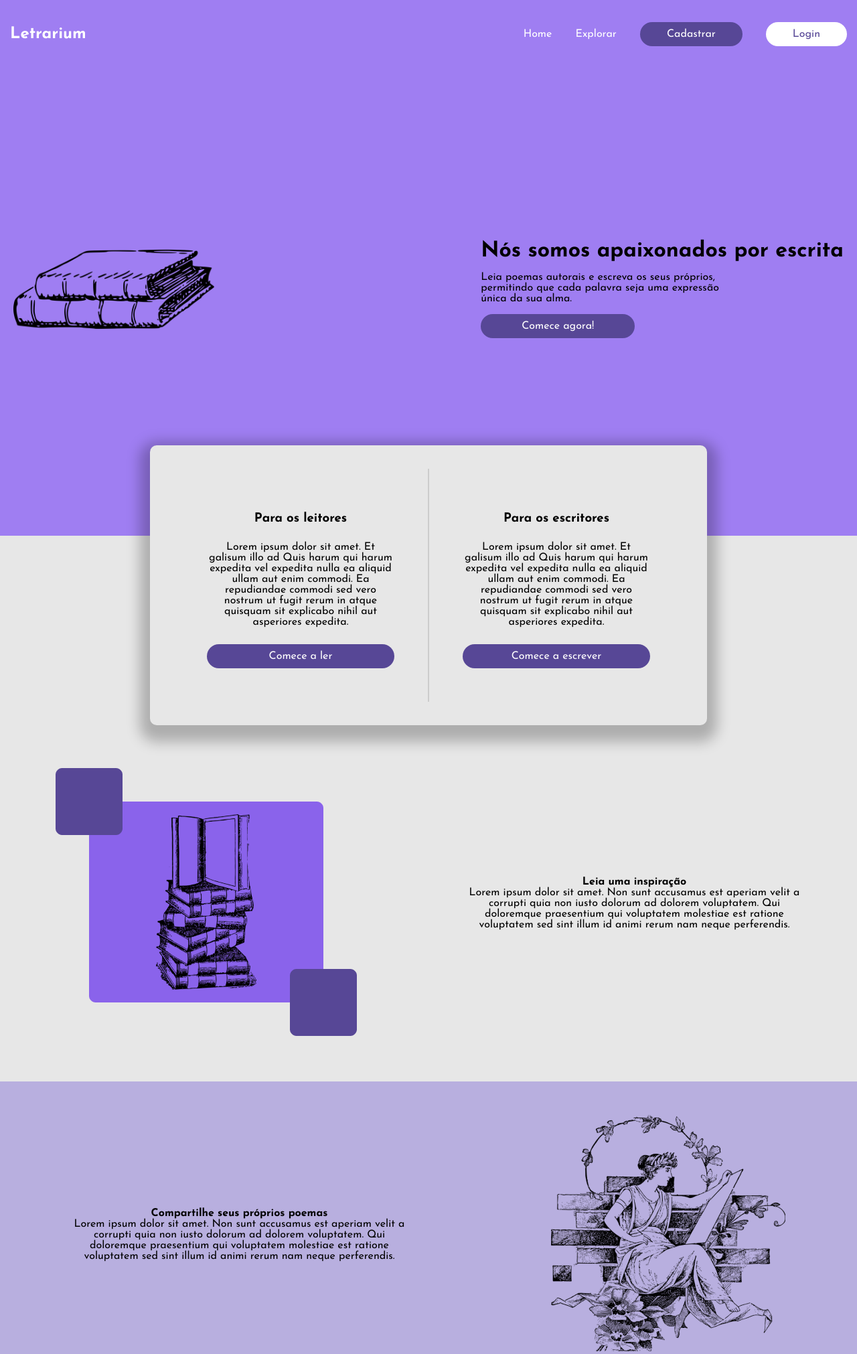
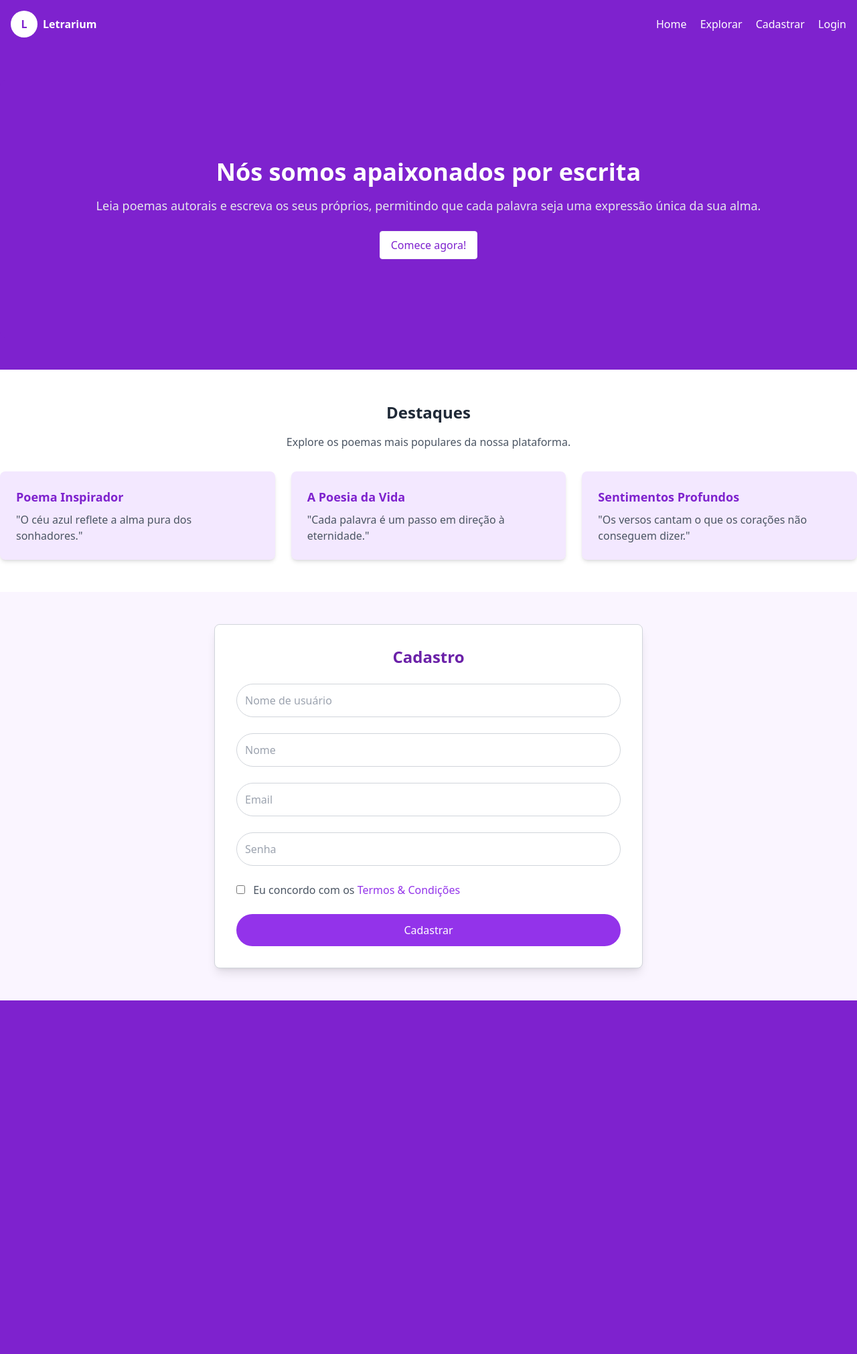
Before and after one commit to delacerdaq/Letrarium, a PHP site: page /Letrarium/view/index.php in a window 1280 px wide. Shown: the top 2022 px of the page at 67% size. After the commit the page ends 1494 px from the top, so only its background shows below. Run offline with PHP 8.4, Linux system fonts and the light colour scheme; some libraries are stand-ins or nearby versions.

Commit message:
responsive landing page

```diff
--- a/view/index.php
+++ b/view/index.php
@@ -27,151 +27,156 @@ if ($_SERVER['REQUEST_METHOD'] == 'POST') {
 <head>
     <meta charset="UTF-8">
     <meta name="viewport" content="width=device-width, initial-scale=1.0">
+    <link href="https://fonts.googleapis.com/css2?family=Josefin+Sans:wght@300;400;500;600&display=swap" rel="stylesheet">
     <title>Landing Page</title>
-    <link rel="stylesheet" href="../css/style.css">
+    <script src="https://cdn.tailwindcss.com"></script>
+    <style>
+        .carousel {
+            display: flex;
+            transition: transform 0.5s ease-in-out;
+        }
+        .carousel-container {
+            position: relative;
+            overflow: hidden;
+        }
+    </style>
 </head>
 
-<body>
+<body class="bg-gray-50 text-gray-800">
 
-    <div id="header">
-        <nav id="nav-bar">
-            <div id="logo">
-                <img src="" alt="">
-                <p>Letrarium</p>
+    <!-- Header -->
+    <header class="bg-purple-700 text-white p-4">
+        <nav class="flex justify-between items-center container mx-auto">
+            <div class="flex items-center space-x-2">
+                <div class="bg-white rounded-full h-10 w-10 flex items-center justify-center">
+                    <p class="text-purple-700 font-bold">L</p>
                 </div>
+                <p class="font-semibold">Letrarium</p>
+            </div>
+            <div class="space-x-4">
+                <a href="#" class="hover:text-gray-300">Home</a>
+                <a href="#" class="hover:text-gray-300">Explorar</a>
+                <a href="#" class="hover:text-gray-300">Cadastrar</a>
+                <a href="../view/login.php" class="hover:text-gray-300">Login</a>
+            </div>
+        </nav>
+    </header>
 
-            <div class="links">
-                <a href="">Home</a>
-                <a href="">Explorar</a>
-                <a id="cadastrar" href="">Cadastrar</a>
-                <a id="logar" href="../view/login.php">Login</a>
+    <!-- Intro Section -->
+<section class="bg-purple-700 py-12">
+    <div class="container mx-auto">
+        <div class="carousel-container w-full h-64 md:h-96 overflow-hidden rounded-lg">
+            <!-- Carousel -->
+            <div id="carousel" class="carousel w-full h-full">
+                <div class="w-full h-full flex-shrink-0 flex flex-col justify-center items-center bg-purple-700 text-center px-6">
+                    <h1 class="text-2xl md:text-4xl font-bold text-white">Nós somos apaixonados por escrita</h1>
+                    <p class="text-md md:text-lg mt-4 text-gray-200">
+                        Leia poemas autorais e escreva os seus próprios, permitindo que cada palavra seja uma expressão única da sua alma.
+                    </p>
+                    <a href="#" class="mt-6 px-4 py-2 bg-white text-purple-700 rounded hover:bg-gray-200 border border-gray-100">Comece agora!</a>
                 </div>
-
-        </nav>
-
-        <div class="intro">
-            <div id="img-intro">
-                <img src="../img/books.png" alt="">
+                <div class="w-full h-full flex-shrink-0 flex flex-col justify-center items-center bg-purple-700 text-center px-6">
+                    <h1 class="text-2xl md:text-4xl font-bold text-white">Explore o mundo da poesia</h1>
+                    <p class="text-md md:text-lg mt-4 text-gray-200">
+                        Descubra novos talentos, leia histórias emocionantes e compartilhe sua paixão por palavras.
+                    </p>
+                    <a href="#" class="mt-6 px-4 py-2 bg-white text-purple-700 rounded hover:bg-gray-200 border border-gray-100">Explore agora!</a>
                 </div>
-
-            <div id="texto-intro">
-                <h1>Nós somos apaixonados por escrita</h1>
-                <p>Leia poemas autorais e escreva os seus próprios, <br>
-                    permitindo que cada palavra seja uma expressão <br>
-                    única da sua alma.</p>
-                <a href="" id="comece-agora">Comece agora!</a>
+                <div class="w-full h-full flex-shrink-0 flex flex-col justify-center items-center bg-purple-700 text-center px-6">
+                    <h1 class="text-2xl md:text-4xl font-bold text-white">Faça parte da nossa comunidade</h1>
+                    <p class="text-md md:text-lg mt-4 text-gray-200">
+                        Conecte-se com escritores e leitores de todo o mundo em um só lugar.
+                    </p>
+                    <a href="#" class="mt-6 px-4 py-2 bg-white text-purple-700 rounded hover:bg-gray-200 border border-gray-100">Junte-se a nós!</a>
                 </div>
             </div>
         </div>
-
-<div class="container">
-    <div id="leitores" class="content">
-        <h3>Para os leitores</h3>
-        <p>Lorem ipsum dolor sit amet. Et galisum illo ad Quis harum qui harum
-            expedita vel expedita nulla ea aliquid ullam aut enim commodi. Ea
-            repudiandae commodi sed vero nostrum ut fugit rerum in atque quisquam
-            sit explicabo nihil aut asperiores expedita.</p>
-        <a href="#" id="comece-leitores">Comece a ler</a>
-    </div>
-
-    <div id="escritores" class="content">
-        <h3>Para os escritores</h3>
-        <p>Lorem ipsum dolor sit amet. Et galisum illo ad Quis harum qui harum
-            expedita vel expedita nulla ea aliquid ullam aut enim commodi. Ea
-            repudiandae commodi sed vero nostrum ut fugit rerum in atque quisquam
-            sit explicabo nihil aut asperiores expedita.</p>
-        <a href="#" id="comece-escritores">Comece a escrever</a>
-    </div>
-</div>
-
-<section id="section-1">
-    <div id="img-section-1">
-        <img src="../img/img_livro_section.png" alt="">
-    </div>
-
-    <div id="text-section-1">
-        <h4>Leia uma inspiração</h4>
-        <p>Lorem ipsum dolor sit amet. Non sunt accusamus est aperiam velit a corrupti quia
-            non iusto dolorum ad dolorem voluptatem. Qui doloremque praesentium qui voluptatem
-            molestiae est ratione voluptatem sed sint illum id animi rerum nam neque perferendis. </p>
     </div>
 </section>
 
-<section id="section-2">
-    <div id="text-section-1">
-        <h4>Compartilhe seus próprios poemas</h4>
-        <p>Lorem ipsum dolor sit amet. Non sunt accusamus est aperiam velit a corrupti quia non iusto dolorum
-             ad dolorem voluptatem. Qui doloremque praesentium qui voluptatem molestiae est ratione voluptatem
-             sed sint illum id animi rerum nam neque perferendis. </p>
+    <!-- Conteúdo Abaixo -->
+    <section class="py-12 bg-white">
+        <div class="container mx-auto">
+            <h2 class="text-2xl font-bold text-gray-800 text-center">Destaques</h2>
+            <p class="text-center mt-4 text-gray-600">
+                Explore os poemas mais populares da nossa plataforma.
+            </p>
+            <div class="mt-8 grid grid-cols-1 md:grid-cols-3 gap-6">
+                <div class="p-6 bg-purple-100 rounded-lg shadow-md">
+                    <h3 class="font-semibold text-lg text-purple-700">Poema Inspirador</h3>
+                    <p class="mt-2 text-gray-600">"O céu azul reflete a alma pura dos sonhadores."</p>
                 </div>
-
-    <div id="img-section-1">
-        <img src="../img/img_woman_section.png" alt="">
+                <div class="p-6 bg-purple-100 rounded-lg shadow-md">
+                    <h3 class="font-semibold text-lg text-purple-700">A Poesia da Vida</h3>
+                    <p class="mt-2 text-gray-600">"Cada palavra é um passo em direção à eternidade."</p>
+                </div>
+                <div class="p-6 bg-purple-100 rounded-lg shadow-md">
+                    <h3 class="font-semibold text-lg text-purple-700">Sentimentos Profundos</h3>
+                    <p class="mt-2 text-gray-600">"Os versos cantam o que os corações não conseguem dizer."</p>
+                </div>
+            </div>
         </div>
     </section>
 
-<section id="login-section">
+    <!-- Login Section -->
+<section class="bg-purple-50 py-12">
+    <div class="container mx-auto flex justify-center items-center">
+        <div class="w-full md:w-1/2 mt-8 md:mt-0 bg-white p-8 rounded-lg shadow-lg border border-gray-300">
+            <form action="index.php" method="POST" class="space-y-6">
+                <h1 class="text-2xl font-bold text-purple-800 text-center mb-6">Cadastro</h1>
 
-    <div id="text-login">
-        <h3>Registre-se e descubra hoje mesmo!</h3>
-        <p>Lorem ipsum dolor sit amet. Non sunt accusamus est aperiam velit a corrupti
-            quia non iusto dolorum ad dolorem voluptatem. Qui doloremque praesentium qui
-            voluptatem molestiae est ratione voluptatem sed sint illum id animi rerum nam
-            neque perferendis. </p>
+                <?php if ($successMessage): ?>
+                    <p class="text-green-600 text-center mb-4"><?= $successMessage ?></p>
+                <?php endif; ?>
+                <?php if ($errorMessage): ?>
+                    <p class="text-red-600 text-center mb-4"><?= $errorMessage ?></p>
+                <?php endif; ?>
+
+                <div>
+                    <input type="text" name="username" placeholder="Nome de usuário"
+                        class="w-full border border-gray-300 rounded-full p-3 focus:ring-2 focus:ring-purple-600 focus:outline-none" required>
                 </div>
-
-    <div class="wrapper">
-        <form action="index.php" method="POST">
-
-            <a href="#"><i class='bx bx-arrow-back'></i></a>
-            <h1>Cadastro</h1>
-
-            <?php
-                if ($successMessage) {
-                    echo "<p style='color: green; text-align: center; margin-top: 20px;'>$successMessage</p>";
-                }
-                if ($errorMessage) {
-                    echo "<p style='color: red; text-align: center; margin-top: 20px;'>$errorMessage</p>";
-                }
-            ?>
-
-            <div class="input-box">
-                <input type="text" name="username" placeholder="Nome de usuário" required>
-                <i class='bx bxs-user'></i>
+                <div>
+                    <input type="text" name="name" placeholder="Nome"
+                        class="w-full border border-gray-300 rounded-full p-3 focus:ring-2 focus:ring-purple-600 focus:outline-none" required>
                 </div>
-
-            <div class="input-box">
-                <input type="text" name="name" placeholder="Nome" required>
-                <i class='bx bx-user'></i>
+                <div>
+                    <input type="email" name="email" placeholder="Email"
+                        class="w-full border border-gray-300 rounded-full p-3 focus:ring-2 focus:ring-purple-600 focus:outline-none" required>
                 </div>
-
-            <div class="input-box">
-                <input type="email" name="email" placeholder="Email" required>
-                <i class='bx bxs-envelope'></i>
+                <div>
+                    <input type="password" name="password" placeholder="Senha"
+                        class="w-full border border-gray-300 rounded-full p-3 focus:ring-2 focus:ring-purple-600 focus:outline-none" required>
                 </div>
-
-            <div class="input-box">
-                <input type="password" name="password" placeholder="Senha" required>
-                <i class='bx bxs-lock-alt'></i>
+                <div class="text-gray-600">
+                    <label>
+                        <input type="checkbox" name="terms" class="mr-2">
+                        Eu concordo com os <a href="#" class="text-purple-600 hover:underline">Termos & Condições</a>
+                    </label>
                 </div>
-
-            <div class="remember-forgot">
-                <label><input type="checkbox" name="terms">Eu concordo com os <a href="">Termos & Condições</a></label>
+                <button type="submit"
+                    class="block w-full bg-purple-600 text-white py-3 px-4 rounded-full hover:bg-purple-700 focus:ring-4 focus:ring-purple-400">
+                    Cadastrar
+                </button>
+            </form>
         </div>
-
-            <button type="submit" class="btn">Cadastrar</button>
-
-            <button type="button" class="btn google-btn">
-            <svg xmlns="http://www.w3.org/2000/svg" width="24" height="24" viewBox="0 0 24 24" style="fill: rgba(0, 0, 0, 1);"><path d="M20.283 10.356h-8.327v3.451h4.792c-.446 2.193-2.313 3.453-4.792 3.453a5.27 5.27 0 0 1-5.279-5.28 5.27 5.27 0 0 1 5.279-5.279c1.259 0 2.397.447 3.29 1.178l2.6-2.599c-1.584-1.381-3.615-2.233-5.89-2.233a8.908 8.908 0 0 0-8.934 8.934 8.907 8.907 0 0 0 8.934 8.934c4.467 0 8.529-3.249 8.529-8.934 0-.528-.081-1.097-.202-1.625z"></path></svg>
-            Continuar com o Google
-            </button>
-
-            <div class="register-link">
-                <p>Já possui uma conta? <a href="../view/login.php">Login</a></p>
-            </div>
-        </form>
     </div>
 </section>
 
+
+    <script>
+        // Lógica do carrossel
+        const carousel = document.getElementById('carousel');
+        let index = 0;
+
+        function showNextSlide() {
+            index = (index + 1) % 3; // Total de 3 slides
+            const offset = -index * 100; // Move o carrossel
+            carousel.style.transform = `translateX(${offset}%)`;
+        }
+
+        // Avança para o próximo slide a cada 5 segundos
+        setInterval(showNextSlide, 5000);
+    </script>
 </body>
 </html>
```
Lines whose indentation alone changed are shown as unchanged.
